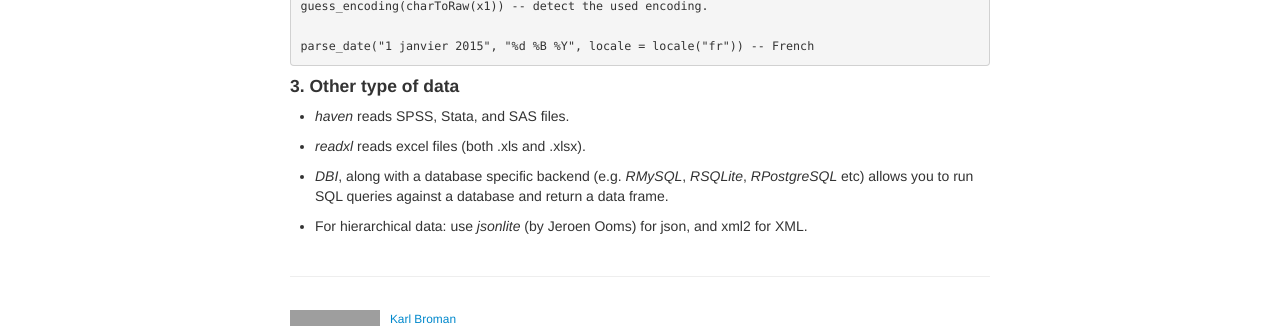
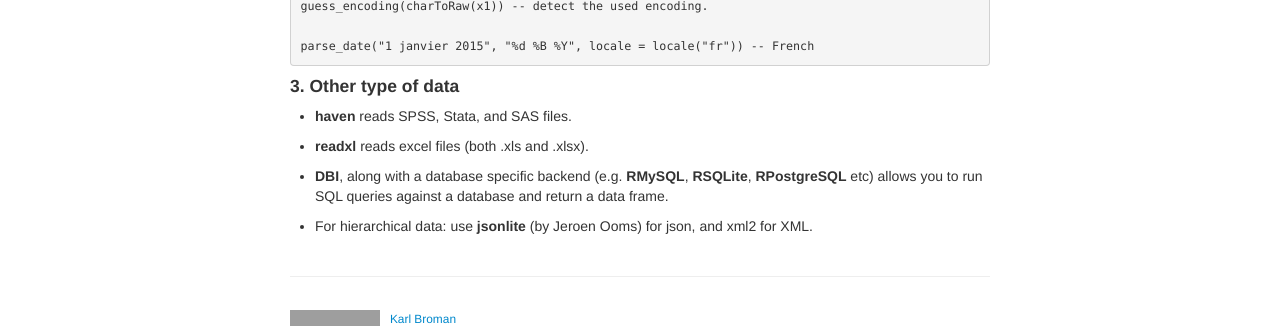
Before and after one commit to yunigma/ynigma.github.io, a Jekyll site: the page built from pages/1blog.md, in a window 1280 px wide. Shown: the part 1009-1335 px from the top of the page. Built offline with Jekyll 4.4.1, drawn with Linux system fonts in a browser that asks for light colours; comment, search, counter and statistics services are not loaded; grey boxes are pictures that could not be loaded.

````diff
--- a/pages/1blog.md
+++ b/pages/1blog.md
@@ -51,10 +51,10 @@ guess_encoding(charToRaw(x1)) -- detect the used encoding.
 parse_date("1 janvier 2015", "%d %B %Y", locale = locale("fr")) -- French
 ```
 #### 3. Other type of data
-- *haven* reads SPSS, Stata, and SAS files.
+- **haven** reads SPSS, Stata, and SAS files.
 
-- *readxl* reads excel files (both .xls and .xlsx).
+- **readxl** reads excel files (both .xls and .xlsx).
 
-- *DBI*, along with a database specific backend (e.g. *RMySQL*, *RSQLite*, *RPostgreSQL* etc) allows you to run SQL queries against a database and return a data frame.
+- **DBI**, along with a database specific backend (e.g. **RMySQL**, **RSQLite**, **RPostgreSQL** etc) allows you to run SQL queries against a database and return a data frame.
 
-- For hierarchical data: use *jsonlite* (by Jeroen Ooms) for json, and xml2 for XML.
+- For hierarchical data: use **jsonlite** (by Jeroen Ooms) for json, and xml2 for XML.
````
